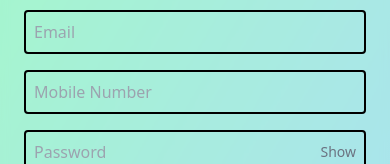
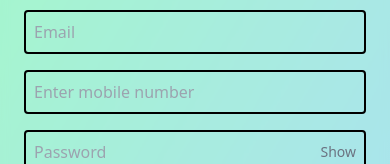
Before and after one commit to jenish-khakhriya/admin_dashboard, a Next.js app: page /register in a window 390 px wide. Shown: the part 330-494 px from the top of the page. Built offline with nearby package versions, Linux system fonts and the light colour scheme; no server answers.

Commit message:
fixed mobile Number Validation

```diff
--- a/components/form/RegisterForm.tsx
+++ b/components/form/RegisterForm.tsx
@@ -75,6 +75,7 @@ const RegisterForm = () => {
           fullName,
           mobileNumber: mobileNumber ?? "",
           password,
+          createdAt : new Date().toISOString()
         }),
       });
 
@@ -155,10 +156,20 @@ const RegisterForm = () => {
             {/* Mobile Number */}
             <div>
               <Field
-                type="text"
                 name="mobileNumber"
-                placeholder="Mobile Number"
+                placeholder="Enter mobile number"
+                type="tel"
+                inputMode="numeric"
+                maxLength={10}
                 className="p-2 w-full rounded border-2 border-black bg-transparent outline-none"
+                  onInput={(e: React.ChangeEvent<HTMLInputElement>) => {
+                  e.target.value = e.target.value.replace(/[^0-9]/g, ""); // remove non-digits
+                }}
+              />
+              <ErrorMessage
+                name="mobileNumber"
+                component="div"
+                className="text-red-500 text-sm"
               />
             </div>
 
```
